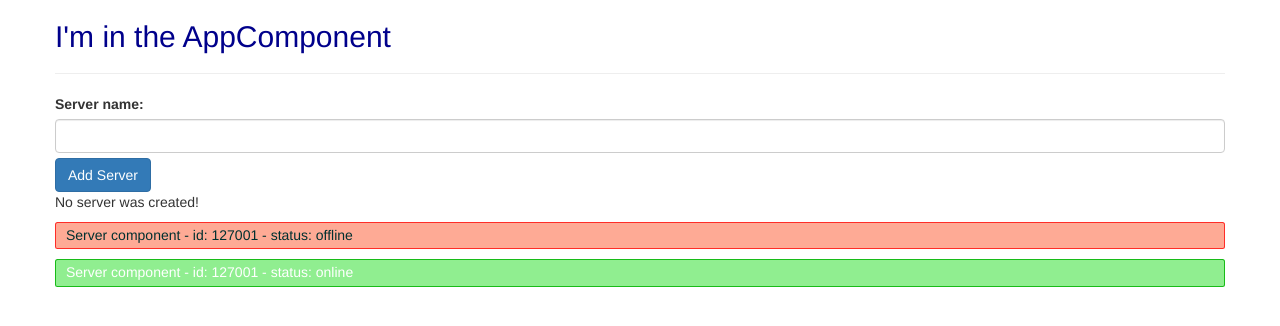
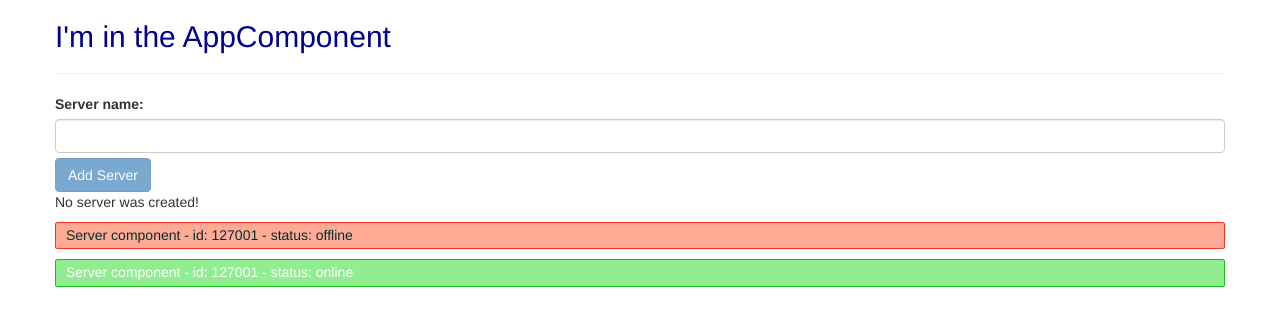
Before and after one commit to beebapcay/angular-learning-app, an Angular app: page / in a window 1280 px wide. Shown: the top 326 px of the page. Built offline with nearby package versions, Linux system fonts and the light colour scheme.

Commit message:
Using *ngFor

```diff
--- a/src/app/servers/servers.component.html
+++ b/src/app/servers/servers.component.html
@@ -3,7 +3,7 @@
 
 <button
   class="btn btn-primary"
-  [disabled]="!allowNewServer"
+  [disabled]="!allowNewServer || !name"
   (click)="onCreateServer()"
   style="margin-top: 5px"
 >
@@ -14,5 +14,4 @@
 <ng-template #noServer>
   <p>No server was created!</p>
 </ng-template>
-<app-server></app-server>
-<app-server></app-server>
+<app-server *ngFor="let server of servers"></app-server>
--- a/src/app/servers/servers.component.ts
+++ b/src/app/servers/servers.component.ts
@@ -10,6 +10,7 @@
   serverCreationStatus = 'No server was created!';
   created: boolean = false;
   name: string = '';
+  servers: string[] = ['Testserver 1', 'Testserver 2'];
 
   constructor() {
     setTimeout(() => {
@@ -23,6 +24,7 @@
 
   onCreateServer(): void {
     this.created = true;
+    this.servers.push(this.name);
     this.serverCreationStatus = `Server was created! Name is ${this.name}`;
   }
 
```
